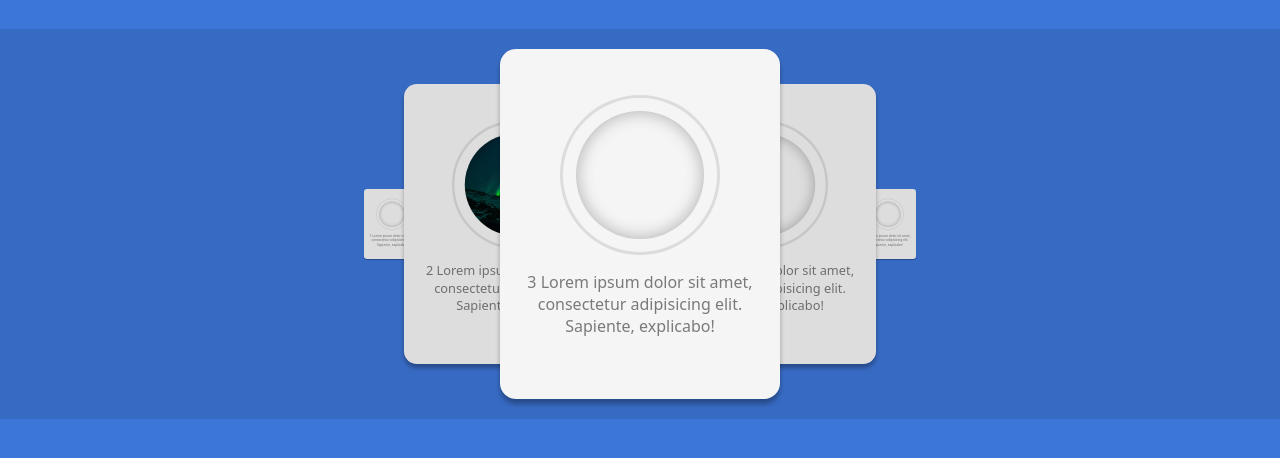
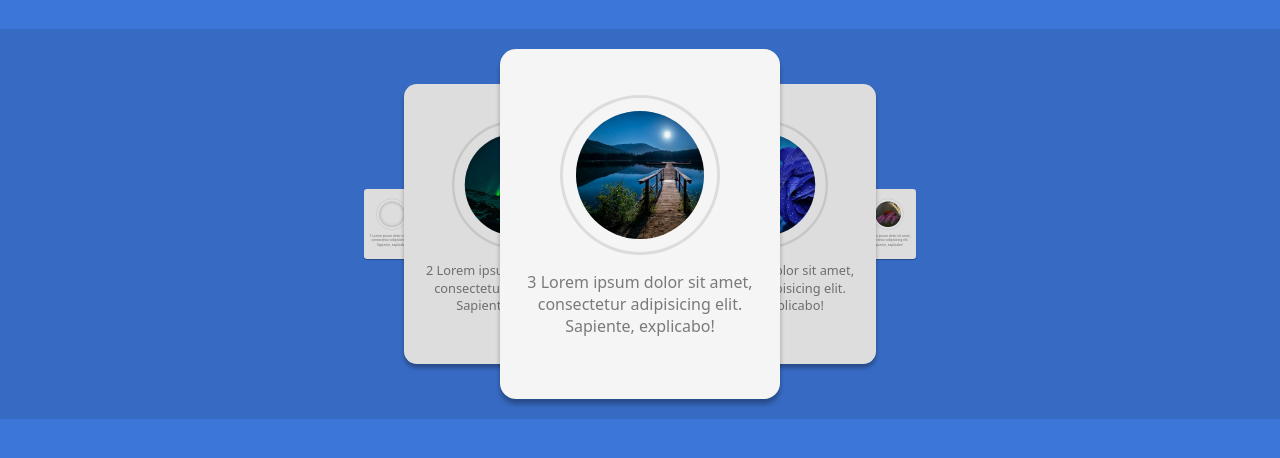
Before and after one commit to OLAMIDEOJ/Amazing-Carousel, a plain HTML site: page index.html in a window 1280 px wide. Shown: the part 78-536 px from the top of the page. Drawn offline with Linux system fonts and the light colour scheme; the site is published under a folder, as on GitHub Pages, so addresses that start at the root find nothing.

Commit message:
initial commit-project complete

```diff
--- a/style.css
+++ b/style.css
@@ -91,15 +91,15 @@ h1 {
 }
 
 .card:nth-of-type(3) .image-container {
-    background-image: url(/Asset/Images/type3.jpeg);
+    background-image: url(./Asset/Images/type3.jpeg);
 }
 
 .card:nth-of-type(4) .image-container {
-    background-image: url(/Asset/Images/type4.jpeg)
+    background-image: url(./Asset/Images/type4.jpeg)
 }
 
 .card:nth-of-type(5) .image-container {
-    background-image: url(/Asset/Images/type5.jpg)
+    background-image: url(./Asset/Images/type5.jpg)
 }
 
 
```
